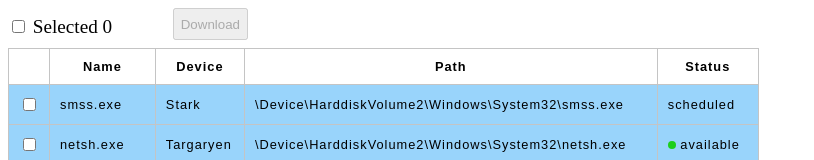
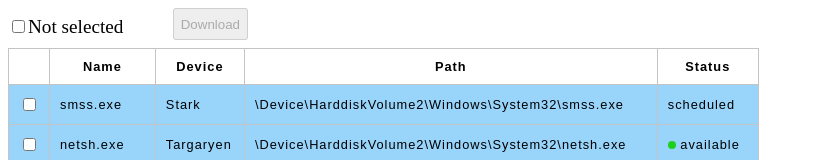
Before and after one commit to eduardo-mk/just-an-exercise, a React app: page / in a window 1280 px wide. Shown: the top 160 px of the page, without its empty margins (0-814 px from the left). Built offline with nearby package versions, Linux system fonts and the light colour scheme.

Commit message:
[Chore] Add not selected state text, remove unneccesary param in titles

```diff
--- a/src/App.tsx
+++ b/src/App.tsx
@@ -129,7 +129,11 @@ export default function App() {
         <div className="app">
             <section className="app_options">
                 <Checkbox
-                    labelName={` Selected ${state.selectedCount}`}
+                    labelName={
+                        state.selectedCount !== 0
+                            ? `Selected: ${state.selectedCount}`
+                            : 'Not selected'
+                    }
                     value={state.checkBoxState}
                     onClick={selectAllHandler}
                 />
@@ -151,11 +155,11 @@ export default function App() {
                 data={state.data}
                 dispatch={dispatch}
                 titleSpecs={[
-                    { title: '', include: true },
-                    { title: 'Name', include: true },
-                    { title: 'Device', include: true },
-                    { title: 'Path', include: true },
-                    { title: 'Status', include: true },
+                    { title: '' },
+                    { title: 'Name' },
+                    { title: 'Device' },
+                    { title: 'Path' },
+                    { title: 'Status' },
                 ]}
             />
         </div>
--- a/src/Table/Head.tsx
+++ b/src/Table/Head.tsx
@@ -1,15 +1,13 @@
 interface HeadProps {
-    titleSpecs: Array<{ title: string; include: boolean }>
+    titleSpecs: Array<{ title: string }>
 }
 export default function HeadConfigurator({ titleSpecs }: HeadProps) {
     return (
         <thead>
             <tr>
-                {titleSpecs
-                    .filter(({ include }) => include)
-                    .map(({ title }) => {
-                        return <th key={title}>{title}</th>
-                    })}
+                {titleSpecs.map(({ title }) => {
+                    return <th key={title}>{title}</th>
+                })}
             </tr>
         </thead>
     )
--- a/src/Table/index.tsx
+++ b/src/Table/index.tsx
@@ -7,7 +7,7 @@ import './style.css'
 export interface DataTableProps {
     data: DataItem[]
     dispatch: React.Dispatch<CustomAction>
-    titleSpecs: Array<{ title: string; include: boolean }>
+    titleSpecs: Array<{ title: string }>
 }
 
 export default function Table({ data, dispatch, titleSpecs }: DataTableProps) {
```
Also changed, not shown: 1 other file (tests, documents, lock files or other folders).
